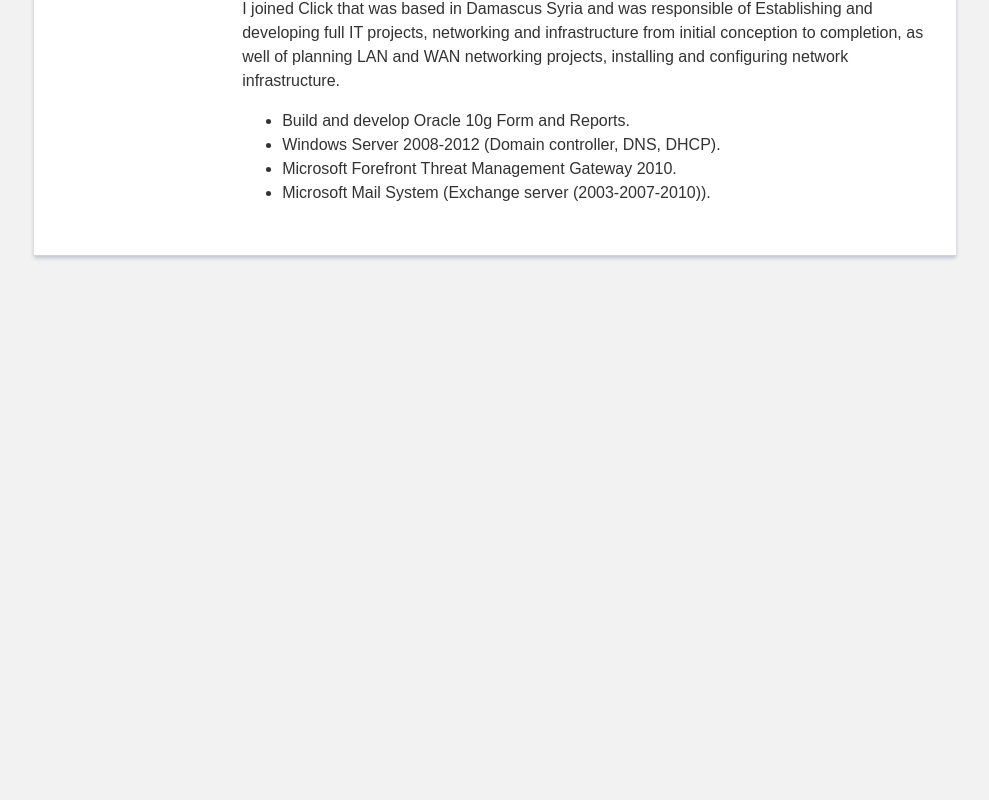
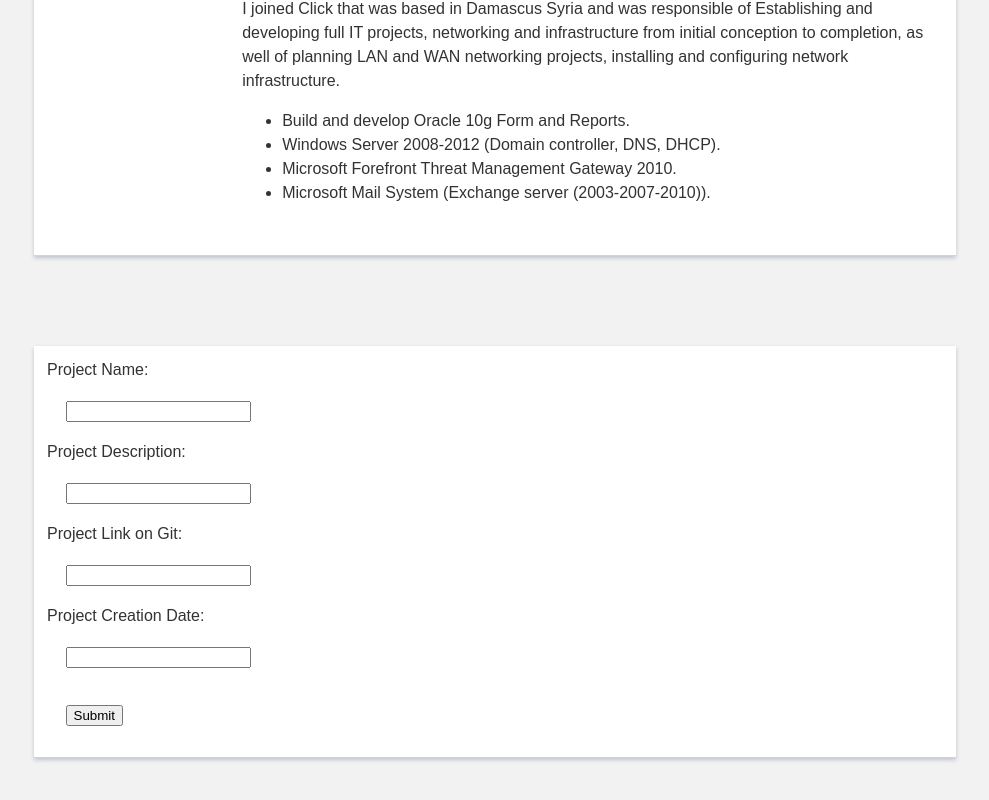
Before and after one commit to aliahdab/Portfolio-Project, a React (Create React App) app: page / in a window 1280 px wide. Shown: the part 1166-1966 px from the top of the page, without its empty margins (145-1134 px from the left). Before the commit the page ends 1473 px from the top, so only its background shows below. Built offline with nearby package versions, Linux system fonts and the light colour scheme.

Commit message:
some changes

```diff
--- a/package.json
+++ b/package.json
@@ -3,6 +3,7 @@
   "version": "0.1.0",
   "private": true,
   "dependencies": {
+    "firebase": "^7.2.3",
     "linkedin-login-for-react": "^1.2.3",
     "react": "^16.10.2",
     "react-dom": "^16.10.2",
--- a/src/App.css
+++ b/src/App.css
@@ -64,7 +64,8 @@
   text-decoration: underline;
 }
 
-.home-container {
+.home-container,
+.admin-container {
   max-width: 70%;
   margin: 7% auto;
   padding: 1%;
@@ -146,6 +147,7 @@
   font-weight: bold;
   font-size: 1.4em;
 }
+
 .job:last-child {
   border-bottom: none;
 }
@@ -166,16 +168,23 @@
   margin: 2%;
   margin-left: 0%;
 }
+
 .job-title-container {
   display: flex;
   justify-content: space-between;
   margin-bottom: 12px;
   font-size: 18px;
 }
+
 .job_year {
   margin: 1.8%;
 }
+
 .job-company {
   font-weight: bold;
   line-height: 1.2;
 }
+
+input {
+  margin: 10%;
+}
--- a/src/App.js
+++ b/src/App.js
@@ -1,8 +1,10 @@
 import React, { Component } from 'react';
+import { BrowserRouter as Router, Switch, Route } from 'react-router-dom'
 import './App.css';
 import Home from './components/Home'
 import Navigation from './components/Navigation'
 import Experience from './components/Experience'
+import Admin from './components/Admin'
 
 class App extends Component {
 
@@ -21,16 +23,21 @@
   scrollToProjects = () => {
     window.history.pushState(null, null, 'projects')
     window.scrollTo(0, 2100);
+
   }
+
+
 
   render() {
     return (
-
-      <div className="App">
-        <Navigation scrollToHome = {this.scrollToHome} scrollToExperience = {this.scrollToExperience} scrollToSkills = {this.scrollToSkills} scrollToProjects = {this.scrollToProjects}></Navigation>
-        <Home></Home>
-        <Experience ></Experience>
-      </div>
+      <Router>
+        <div className="App">
+          <Navigation scrollToHome={this.scrollToHome} scrollToExperience={this.scrollToExperience} scrollToSkills={this.scrollToSkills} scrollToProjects={this.scrollToProjects}></Navigation>
+          <Home></Home>
+          <Experience ></Experience>
+          <Admin></Admin>
+        </div>
+      </Router>
     )
 
   }
--- a/src/components/About.js
+++ b/src/components/About.js
@@ -3,10 +3,8 @@
 class About extends Component {
 
   render() {
-    return (
-      <div >
-      </div>
-    )
+    return
+
   }
 }
 export default About;
--- a/src/components/Admin.js
+++ b/src/components/Admin.js
@@ -1,13 +1,33 @@
-import React, { Component } from 'react';
+import React, { Component } from 'react'
 
-class Admin extends Component {
+export class Admin extends Component {
+  render() {
+    return (
+      <section className="admin-container">
+        <form>
+          <label className="admin-project-name">
+            Project Name:
+             <input type="text" name="name" />
+          </label>
+          <label className="admin-project-des">
+            Project Description:
+             <input type="text" name="description" />
+          </label>
+          <label className="admin-project-link">
+            Project Link on Git:
+             <input type="text" name="link" />
+          </label>
+          <label className="admin-project-create-date">
+            Project Creation Date:
+             <input type="text" name="link" />
+          </label>
 
-    render() {
-        return (
-            <div >
+          <input type="submit" value="Submit" />
+        </form>
+      </section>
+    )
 
-            </div>
-        )
-    }
+  }
 }
-export default Admin;
+
+export default Admin
--- a/src/components/Home.js
+++ b/src/components/Home.js
@@ -6,7 +6,7 @@
   render() {
     return (
       <section className="home-container">
-        <div> <img src={Image} alt="personal_photo" className="avatar" /></div>
+        <div > <img src={Image} alt="personal_photo" className="avatar" /></div>
         <div>
           <h4>HELLO EVERYBODY, I AM</h4>
           <div className="home-my-name"> Ali Ahdab</div>
```
Also changed, not shown: 1 other file (tests, documents, lock files or other folders).
